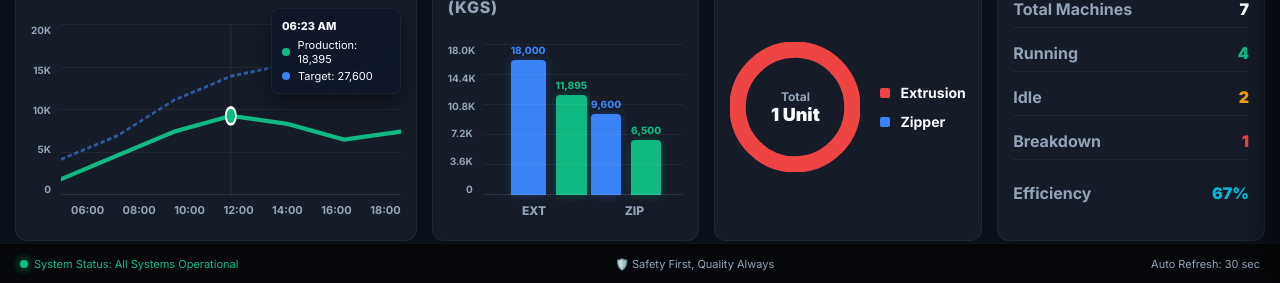
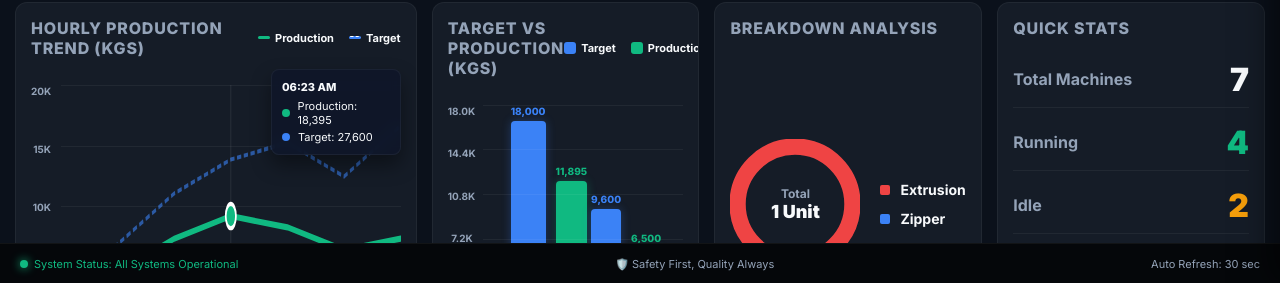
Before and after one commit to centralbdpackaging-ui/Extrusion-Zipper-Dashboard, a website: page index.html in a window 1280 px wide. Shown: the part 517-800 px from the top of the page. Drawn offline with Linux system fonts and the light colour scheme; no server answers.

Commit message:
Update index.html

```diff
--- a/index.html
+++ b/index.html
@@ -266,11 +266,11 @@
                   <div class="panel-title" data-en="QUICK STATS" data-bn="কুইক স্ট্যাট">QUICK STATS</div>
                 </div>
                 <div style="display:flex; flex-direction:column; gap:15px; margin-top:10px;">
-                  <div style="display:flex; justify-content:space-between; font-size:16px; border-bottom:1px solid rgba(255,255,255,0.05); padding-bottom:8px;"><span style="color:var(--text-muted); font-weight:700;">Total Machines</span><span id="stat-total" style="font-weight:900;">0</span></div>
-                  <div style="display:flex; justify-content:space-between; font-size:16px; border-bottom:1px solid rgba(255,255,255,0.05); padding-bottom:8px;"><span style="color:var(--text-muted); font-weight:700;">Running</span><span id="stat-run" style="color:var(--accent-green); font-weight:900;">0</span></div>
-                  <div style="display:flex; justify-content:space-between; font-size:16px; border-bottom:1px solid rgba(255,255,255,0.05); padding-bottom:8px;"><span style="color:var(--text-muted); font-weight:700;">Idle</span><span id="stat-idle" style="color:var(--accent-orange); font-weight:900;">0</span></div>
-                  <div style="display:flex; justify-content:space-between; font-size:16px; border-bottom:1px solid rgba(255,255,255,0.05); padding-bottom:8px;"><span style="color:var(--text-muted); font-weight:700;">Breakdown</span><span id="stat-bd" style="color:var(--accent-red); font-weight:900;">0</span></div>
-                  <div style="display:flex; justify-content:space-between; font-size:16px; padding-top:8px;"><span style="color:var(--text-muted); font-weight:700;">Efficiency</span><span id="stat-eff" style="color:var(--accent-cyan); font-weight:900;">0%</span></div>
+                  <div style="display:flex; justify-content:space-between; align-items:center; font-size:16px; border-bottom:1px solid rgba(255,255,255,0.05); padding-bottom:8px;"><span style="color:var(--text-muted); font-weight:700;">Total Machines</span><span id="stat-total" style="font-weight:900; font-size:32px;">0</span></div>
+                  <div style="display:flex; justify-content:space-between; align-items:center; font-size:16px; border-bottom:1px solid rgba(255,255,255,0.05); padding-bottom:8px;"><span style="color:var(--text-muted); font-weight:700;">Running</span><span id="stat-run" style="color:var(--accent-green); font-weight:900; font-size:32px;">0</span></div>
+                  <div style="display:flex; justify-content:space-between; align-items:center; font-size:16px; border-bottom:1px solid rgba(255,255,255,0.05); padding-bottom:8px;"><span style="color:var(--text-muted); font-weight:700;">Idle</span><span id="stat-idle" style="color:var(--accent-orange); font-weight:900; font-size:32px;">0</span></div>
+                  <div style="display:flex; justify-content:space-between; align-items:center; font-size:16px; border-bottom:1px solid rgba(255,255,255,0.05); padding-bottom:8px;"><span style="color:var(--text-muted); font-weight:700;">Breakdown</span><span id="stat-bd" style="color:var(--accent-red); font-weight:900; font-size:32px;">0</span></div>
+                  <div style="display:flex; justify-content:space-between; align-items:center; font-size:16px; padding-top:8px;"><span style="color:var(--text-muted); font-weight:700;">Efficiency</span><span id="stat-eff" style="color:var(--accent-cyan); font-weight:900; font-size:32px;">0%</span></div>
                 </div>
               </div>
             </div>
```
